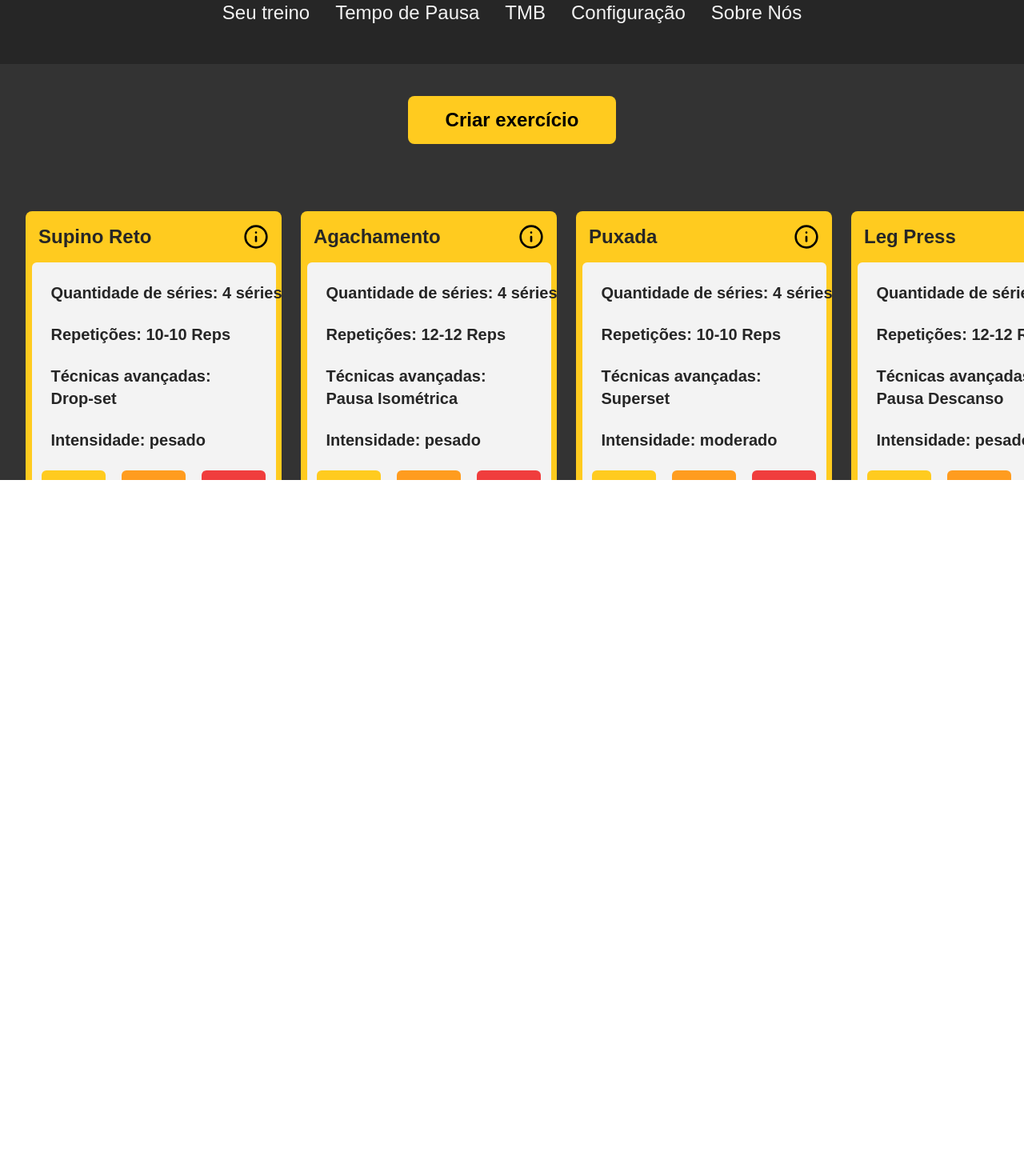
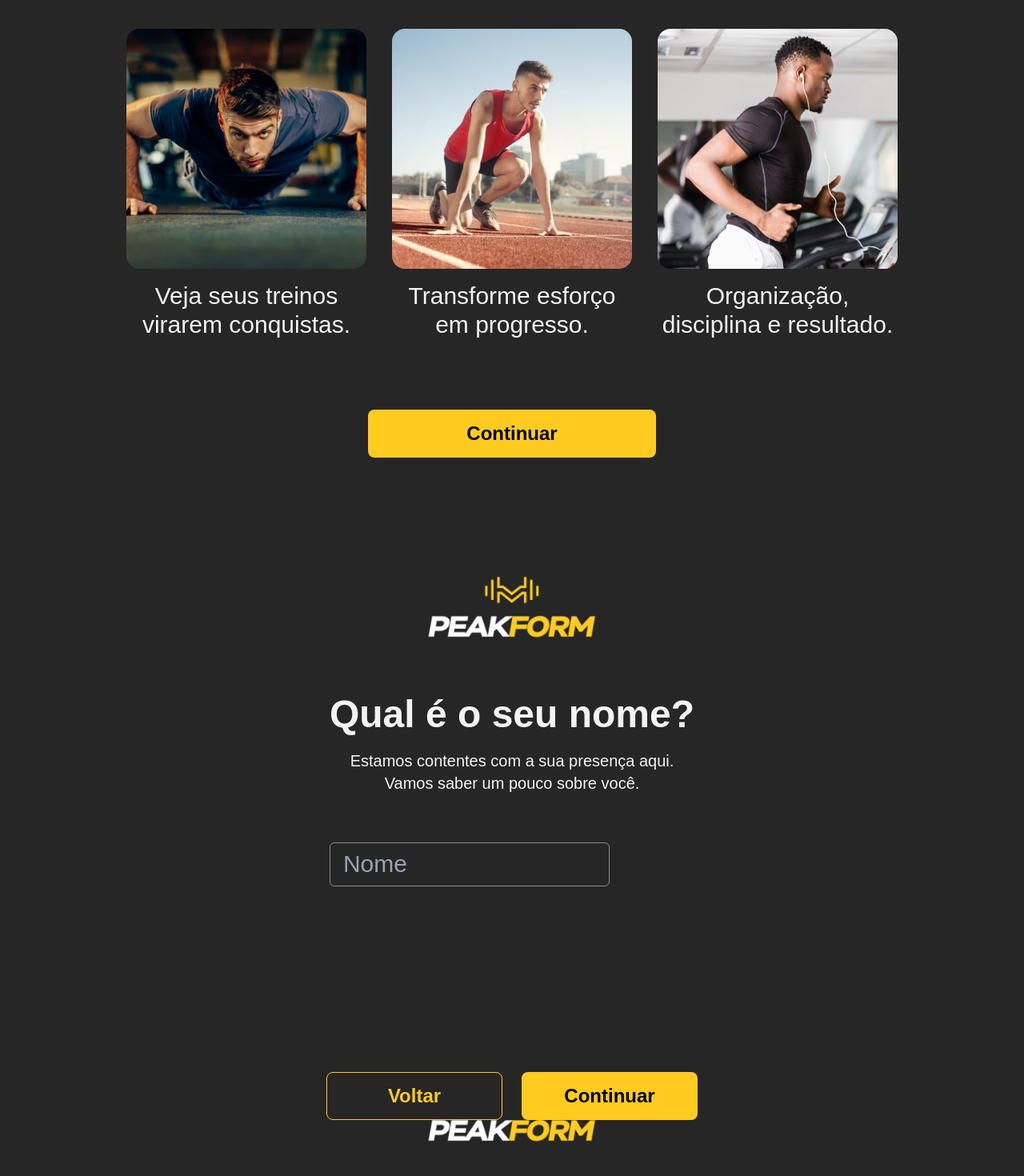
Before and after one commit to iagoliziero/peak-form, a React (Vite) app: page / in a window 1280 px wide. Shown: the part 200-1670 px from the top of the page at 80% size. Before the commit the page ends 800 px from the top, so only its background shows below. Built offline with nearby package versions, Linux system fonts and the light colour scheme; a web font is replaced by a local one.

Commit message:
quinto commit (updated the pages and created loginPage)

```diff
--- a/index.html
+++ b/index.html
@@ -2,7 +2,7 @@
 <html lang="en">
   <head>
     <meta charset="UTF-8" />
-    <link rel="icon" type="image/svg+xml" href="/vite.svg" />
+    <link rel="icon" type="image/svg+xml" href="src/public/iconPeakForm.png" />
     <meta name="viewport" content="width=device-width, initial-scale=1.0" />
     <link href="https://fonts.googleapis.com/css2?family=Darker+Grotesque:wght@400;500;700&display=swap" rel="stylesheet">
     <title>PeakForm</title>
--- a/package.json
+++ b/package.json
@@ -12,7 +12,9 @@
   "dependencies": {
     "lucide-react": "^0.475.0",
     "react": "^18.3.1",
-    "react-dom": "^18.3.1"
+    "react-dom": "^18.3.1",
+    "react-hook-form": "^7.54.2",
+    "validator": "^13.12.0"
   },
   "devDependencies": {
     "@eslint/js": "^9.9.0",
--- a/src/App.jsx
+++ b/src/App.jsx
@@ -1,8 +1,16 @@
 import { useState } from "react";
 import "./App.css";
 import UserContext from "./contexts/userContexts.jsx";
+import GoalPage from "./pages/GoalPage.jsx";
+import NamePage from "./pages/NamePage.jsx";
+import Home from "./pages/Home.jsx";
+import ActivityPage from "./pages/ActivityPage.jsx"
+import ProfileBodyPage from "./pages/ProfileBodyPage.jsx";
+import MainPage from "./pages/MainPage.jsx";
+import LoginPage from "./pages/LoginPage.jsx";
 
-import MainPage from "./pages/MainPage.jsx";
+
+
 
 function App() {
   const [user, setUser] = useState("");
@@ -47,53 +55,19 @@ function App() {
       reps: "15-15 Reps",
       tecAvan: "Drop-set",
       intensidade: "leve",
-    },
-    {
-      id: 6,
-      title: "Remada Curvada",
-      qtdSeries: "4 séries",
-      reps: "10-10 Reps",
-      tecAvan: "Superset",
-      intensidade: "pesado",
-    },
-    {
-      id: 7,
-      title: "Rosca Direta",
-      qtdSeries: "4 séries",
-      reps: "12-12 Reps",
-      tecAvan: "Pausa Isométrica",
-      intensidade: "moderado",
-    },
-    {
-      id: 8,
-      title: "Desenvolvimento",
-      qtdSeries: "4 séries",
-      reps: "10-10 Reps",
-      tecAvan: "Drop-set",
-      intensidade: "pesado",
-    },
-    {
-      id: 9,
-      title: "Stiff",
-      qtdSeries: "4 séries",
-      reps: "12-12 Reps",
-      tecAvan: "Pausa Descanso",
-      intensidade: "moderado",
-    },
-    {
-      id: 10,
-      title: "Abdominals",
-      qtdSeries: "4 séries",
-      reps: "20-20 Reps",
-      tecAvan: "Repetições Forçadas",
-      intensidade: "leve",
     }
   ]);
 
   return (
     <>
       <UserContext.Provider value={{ user, setUser }}>
-        <MainPage exercise={exercise} />
+           <Home />
+           <NamePage />
+          <GoalPage />
+           <ActivityPage />
+          <ProfileBodyPage />
+          <MainPage exercise={exercise} />
+         <LoginPage />
       </UserContext.Provider>
     </>
   );
--- a/src/components/DropDownMenu.jsx
+++ b/src/components/DropDownMenu.jsx
@@ -43,7 +43,7 @@ import { Menu } from "lucide-react";
             </li>
               <button
                 className="block p-5 text-xl md:text-2xl  " >
-                Configuração
+                Perfil
               </button>
             <li>
               <button
--- a/src/pages/ActivityPage.jsx
+++ b/src/pages/ActivityPage.jsx
@@ -18,7 +18,7 @@ function ActivityPage() {
 
 
   return (
-    <div className="h-screen bg-darker bg-cover bg-center bg-no-repeat flex flex-col items-center gap-12 overflow-auto">
+    <div className="h-screen bg-darker bg-cover bg-center bg-no-repeat flex flex-col items-center gap-12 lg:justify-center overflow-auto">
     <div className="flex flex-col justify-center mt-10 gap-8">
       <span className="flex flex-col items-center">
         <img
@@ -55,7 +55,7 @@ function ActivityPage() {
         </div>
       </div>
     </div>
-    <div className="flex flex-row lg:relative mt-10 mb-10 items-center md:items-center gap-6">
+    <div className="flex flex-row lg:relative mt-6 mb-10 items-center md:items-center gap-6">
       <button className="w-[170px] hidden md:block md:w-[220px] h-[60px] border border-yellowMain text-2xl rounded-lg text-yellowMain hover:scale-105 transition-all font-semibold">
         Voltar
       </button>
--- a/src/pages/Home.jsx
+++ b/src/pages/Home.jsx
@@ -1,6 +1,6 @@
 function Home() {
   return (
-    <div className="h-screen bg-darker bg-cover bg-center bg-no-repeat flex flex-col items-center gap-12 overflow-auto ">
+    <div className="h-screen bg-darker bg-cover bg-center bg-no-repeat flex flex-col items-center gap-12 lg:justify-center overflow-auto ">
       <div className=" flex flex-col justify-center mt-10 gap-8">
         <span>
           <h1 className="text-3xl md:text-4xl lg:text-5xl font-darker text-whiteMain font-semibold text-center">
@@ -48,7 +48,7 @@ function Home() {
       </div>
       <div className="flex flex-col sticky bottom-0 lg:relative mt-10 items-center md:items-center">
             <button
-              className="w-[300px] md:w-[260px] h-[60px]
+              className="w-[300px] md:w-[360px] h-[60px]
                     bg-yellowMain mb-12 text-2xl rounded-lg hover:bg-orange hover:scale-105 transition-all font-semibold"
             >
               Continuar
--- /dev/null
+++ b/src/pages/LoginPage.jsx
@@ -0,0 +1,128 @@
+import { stringify } from "postcss";
+import { useForm } from "react-hook-form";
+import validator from 'validator'
+
+function LoginPage() {
+  const {
+    register,
+    handleSubmit,
+    formState: { errors },
+    watch,
+  } = useForm();
+
+  const watchPassword = watch('password')
+
+  const onSubmit = (data) => {
+    alert(JSON.stringify(data))
+  }
+  return (
+    <div className="h-screen bg-darker bg-cover bg-center bg-no-repeat flex flex-col items-center gap-12 overflow-auto lg:justify-center">
+      <div className=" flex flex-col justify-center mt-10 gap-8">
+        <span className="flex flex-col items-center">
+          <img
+            className="w-[160px] md:w-[190px] lg:w-[220px] xl:w-[250px]"
+            src="src/public/logo.png"
+            alt="logo"
+          />
+        </span>
+      </div>
+      <div className="flex flex-col ">
+        <div className="mt-5 flex flex-col gap-3">
+          <h1 className="text-3xl md:text-4xl lg:text-5xl text-whiteMain text-center font-semibold">
+            {" "}
+            Quase lá! Crie a sua conta
+          </h1>
+          <div className="flex flex-col items-center mt-10">
+            <div>
+              <input
+                {...register("email", { required: true, validate: (value) => validator.isEmail(value)})}
+
+                className={`mt-5 w-[320px] md:w-[350px] md:h-[55px] h-[50px] rounded-md bg-darker border border-gray text-3xl p-4 text-whiteMain focus:outline-none focus:ring-3  ${
+                  errors?.email ? "border-lightRed" : "focus:border-yellowMain"
+                }`}
+                type="text"
+                placeholder="Endereço de e-mail "
+              />
+              {errors?.email?.type === "required" && (
+                <p className="text-lightRed mx-4 mt-1">
+                  {" "}
+                  O e-mail é obrigatório.{" "}
+                </p>
+              )}
+              {errors?.email?.type === "validate" && (
+                <p className="text-lightRed mx-4 mt-1">
+                  {" "}
+                  Digite um e-mail válido.{" "}
+                </p>
+              )}
+            </div>
+            <div>
+              <input
+                {...register("password", { required: true, minLength: 7 })}
+
+                className={`mt-5 w-[320px] md:w-[350px] md:h-[55px] h-[50px] rounded-md bg-darker border border-gray text-3xl p-4 text-whiteMain focus:outline-none focus:ring-3  ${
+                  errors?.password
+                    ? "border-lightRed"
+                    : "focus:border-yellowMain"
+                }`}
+                type="password"
+                placeholder="Criar uma senha "
+              />
+              {errors?.password?.type === "required" && (
+                <p className="text-lightRed mx-4 mt-1">
+                  {" "}
+                  A senha é obrigatória.{" "}
+                </p> )}
+                {errors?.password?.type === "minLength" && (
+                <p className="text-lightRed mx-4 mt-1">
+                  {" "}
+                  A senha deve ter pelo menos 7 caracteres.{" "}
+                </p> )}
+
+            </div>
+            <div>
+              <input
+                {...register("passwordConfirmation", { required: true, validate: (value) => value ===watchPassword })}
+                className={`mt-5 w-[320px] md:w-[350px] md:h-[55px] h-[50px] rounded-md bg-darker border border-gray text-3xl p-4 text-whiteMain focus:outline-none focus:ring-3  ${
+                  errors?.confirmPassword
+                    ? "border-lightRed"
+                    : "focus:border-yellowMain"
+                }`}
+                type="password"
+                placeholder="Confirmar senha "
+              />
+              {errors?.passwordConfirmation?.type === "required" && (
+                <p className="text-lightRed mx-4 mt-1">
+                  {" "}
+                  A confirmação é obrigatória.{" "}
+                </p>
+              )}
+              {errors?.passwordConfirmation?.type === "validate" && (
+                <p className="text-lightRed mx-4 mt-1">
+                  {" "}
+                  As senhas não se coincidem.{" "}
+                </p>
+              )}
+            </div>
+            <div className="flex justify-start mt-3">
+                <p className="text-center text-xl  text-whiteMain">Deve ter pelo menos 7 caracteres, <br className="md:hidden" /> sem espaço. </p>
+            </div>
+          </div>
+          <div className="mt-10 gap-3 flex flex-col items-center ">
+            <button
+            onClick={() => handleSubmit(onSubmit)()}
+            className="w-[300px] md:w-[360px] h-[60px] bg-yellowMain mt-8 text-2xl rounded-lg hover:bg-orange hover:scale-105 transition-all font-semibold">
+              Continuar
+            </button>
+            <h2 className="text-2xl lg:text-3xl font-darker text-whiteMain font-semibold text-center">
+              {" "}
+              Ou
+            </h2>
+          </div>
+        </div>
+      </div>
+    </div>
+  );
+}
+
+export default LoginPage;
--- a/src/pages/MainPage.jsx
+++ b/src/pages/MainPage.jsx
@@ -25,7 +25,7 @@ function MainPage({ exercise }) {
         <DropdownMenu />
       </div>
       <nav className="hidden lg:block  ">
-        <ul className="flex gap-8 text-center text-2xl xl:text-3xl text-whiteMain ">
+        <ul className="flex gap-8 text-center text-2xl xl:text-2xl text-whiteMain ">
           <li className="hover:text-yellowMain cursor-pointer transition-all hover:scale-105 ">
             {" "}
             Seu treino{" "}
@@ -41,7 +41,7 @@ function MainPage({ exercise }) {
           <li className="hover:text-yellowMain cursor-pointer transition-all hover:scale-105 ">
             {" "}
             {" "}
-            Configuração
+            Perfil
           </li>
           <li className="hover:text-yellowMain cursor-pointer transition-all hover:scale-105 ">
             {" "}
@@ -53,7 +53,7 @@ function MainPage({ exercise }) {
       <div className="w-full bg-main-darker bg-cover bg-center bg-no-repeat flex flex-col items-center gap-5">
         <div className="mt-10 flex justify-center ">
           <button
-            className="w-[300px] md:w-[260px] h-[60px] bg-yellowMain mb-12 text-2xl rounded-lg hover:bg-orange hover:scale-105 transition-all font-semibold"
+            className="w-[300px] md:w-[360px] h-[60px] bg-yellowMain mb-8 mt-8 text-2xl rounded-lg hover:bg-orange hover:scale-105 transition-all font-semibold"
           >
             Criar exercício
           </button>
--- a/src/pages/NamePage.jsx
+++ b/src/pages/NamePage.jsx
@@ -1,11 +1,18 @@
 import { useContext } from "react";
 import userContext from "../contexts/userContexts";
+import { useForm } from "react-hook-form";
 
 function NamePage() {
+  const {register, handleSubmit, formState:  {errors}} = useForm()
   const { user, setUser } = useContext(userContext);
+
+  const onSubmit = (data) => {
+    console.log(data.user)
+  }
+
   return (
-    <div className="h-screen bg-darker bg-cover bg-center bg-no-repeat flex flex-col items-center gap-12 overflow-auto ">
-      <div className=" flex flex-col justify-center mt-16 gap-8">
+    <div className="h-screen bg-darker bg-cover bg-center bg-no-repeat flex flex-col items-center gap-12 lg:justify-center overflow-auto ">
+      <div className=" flex flex-col justify-center mt-16 lg:mt-0 gap-8">
         <span className="flex flex-col items-center">
           <img
             className="w-[160px] md:w-[190px] lg:w-[220px] xl:w-[250px]"
@@ -28,21 +35,25 @@ function NamePage() {
               Vamos saber um pouco sobre você.
             </p>{" "}
           </span>
-          <div className="flex justify-center">
+          <div className="flex flex-col justify-center">
             <div>
               <input
-              maxLength={10}
+              {...register('user', {required: true})}
+                maxLength={10}
                 value={user}
                 onChange={(e) => setUser(e.target.value)}
-                className=" mt-10 w-[320px] md:w-[350px] md:h-[55px] h-[50px] rounded-md bg-darker border border-gray text-3xl p-4 text-whiteMain focus:outline-none focus:ring-3 focus:border-yellowMain"
+                className={ `mt-10 w-[320px] md:w-[350px] md:h-[55px] h-[50px] rounded-md bg-darker border border-gray text-3xl p-4 text-whiteMain focus:outline-none focus:ring-3 focus:border-yellowMain ${errors?.user ? "border-lightRed" : "focus:border-yellowMain" }`
+
+                }
                 type="text"
                 placeholder="Nome"
               />
             </div>
+            {errors?.user && <p className="text-lightRed mx-4 mt-1"> Digite um nome válido. </p>}
           </div>
         </div>
       </div>
-      <div className="flex flex-row relative top-64 lg:relative mt-10 items-center md:items-center gap-6 mb-10">
+      <div className="flex flex-row relative top-64 lg:top-40 lg:relative mt-6 items-center md:items-center gap-6 ">
         <button
           className="w-[170px] hidden md:block  md:w-[220px] h-[60px]
                     border border-yellowMain text-yel mb-12 text-2xl rounded-lg text-yellowMain hover:scale-105 transition-all font-semibold"
@@ -50,9 +61,10 @@ function NamePage() {
           Voltar
         </button>
         <button
+        onClick={()=> handleSubmit(onSubmit)()}
           className="w-[300px] md:visible-false md:w-[220px] h-[60px]
-                    bg-yellowMain mb-12 text-2xl rounded-lg hover:bg-orange hover:scale-105 transition-all font-semibold"
-        >
+        bg-yellowMain mb-12 text-2xl rounded-lg hover:bg-orange hover:scale-105 transition-all font-semibold"
+>
           Continuar
         </button>
       </div>
--- a/src/pages/ProfileBodyPage.jsx
+++ b/src/pages/ProfileBodyPage.jsx
@@ -1,6 +1,19 @@
+import { data } from "autoprefixer";
+import { useForm } from "react-hook-form";
+
 function ProfileBodyPage() {
+  const {
+    register,
+    handleSubmit,
+    formState: { errors },
+  } = useForm();
+
+  const onSubmit = (data) => {
+    console.log(data);
+  };
+
   return (
-    <div className="h-screen bg-darker bg-cover bg-center bg-no-repeat flex flex-col items-center gap-12 overflow-auto ">
+    <div className="h-screen bg-darker bg-cover bg-center bg-no-repeat flex flex-col items-center gap-12 overflow-auto lg:justify-center">
       <div className=" flex flex-col justify-center mt-10 gap-8">
         <span className="flex flex-col items-center">
           <img
@@ -19,17 +32,22 @@ function ProfileBodyPage() {
           <div className="flex justify-center">
             <div>
               <input
+                {...register("height", { required: true })}
                 maxLength={3}
-                className=" mt-5 w-[320px] md:w-[350px] md:h-[55px] h-[50px] rounded-md bg-darker border border-gray text-3xl p-4 text-whiteMain focus:outline-none focus:ring-3 focus:border-yellowMain"
-                type="text"
-                placeholder="Sua altura"
+                className={`mt-5 w-[320px] md:w-[350px] md:h-[55px] h-[50px] rounded-md bg-darker border border-gray text-3xl p-4 text-whiteMain focus:outline-none focus:ring-3  ${
+                  errors?.height ? "border-lightRed" : "focus:border-yellowMain"
+                }`}
+                type="number"
+                placeholder="Sua altura "
               />
-              <div className="left-32 md:left-36 bottom-11 relative text-center text-2xl  text-whiteMain">
-                {" "}
-                cm
-              </div>
+              {errors?.height && (
+                <p className="text-lightRed mx-4 mt-1">
+                  {" "}
+                  A altura é obrigatório.{" "}
+                </p>
+              )}
             </div>
-            <div></div>
+
           </div>
         </div>
 
@@ -47,17 +65,21 @@ function ProfileBodyPage() {
           <div className="flex justify-center">
             <div>
               <input
+                {...register("weight", { required: true })}
                 maxLength={3}
-                className=" mt-5 w-[320px] md:w-[350px] md:h-[55px] h-[50px] rounded-md bg-darker border border-gray text-3xl p-4 text-whiteMain focus:outline-none focus:ring-3 focus:border-yellowMain"
-                type="text"
+                className={`mt-5 w-[320px] md:w-[350px] md:h-[55px] h-[50px] rounded-md bg-darker border border-gray text-3xl p-4 text-whiteMain focus:outline-none focus:ring-3 focus:border-yellowMain ${
+                  errors?.weight ? "border-lightRed" : "focus:border-yellowMain"
+                }`}
+                type="number"
                 placeholder="Peso atual"
               />
-              <div className="left-32 md:left-36 bottom-11 relative text-center text-2xl  text-whiteMain">
-                {" "}
-                kg
-              </div>
+              {errors?.weight && (
+                <p className="text-lightRed mx-4 mt-1">
+                  {" "}
+                  O peso é obrigatório.{" "}
+                </p>
+              )}
             </div>
-            <div></div>
           </div>
         </div>
 
@@ -69,17 +91,21 @@ function ProfileBodyPage() {
           <div className="flex justify-center">
             <div>
               <input
+                {...register("goalWeight", { required: true })}
                 maxLength={3}
-                className=" mt-5 w-[320px] md:w-[350px] md:h-[55px] h-[50px] rounded-md bg-darker border border-gray text-3xl p-4 text-whiteMain focus:outline-none focus:ring-3 focus:border-yellowMain"
-                type="text"
+                className={`mt-5 w-[320px] md:w-[350px] md:h-[55px] h-[50px] rounded-md bg-darker border border-gray text-3xl p-4 text-whiteMain focus:outline-none focus:ring-3 focus:border-yellowMain ${
+                  errors?.weight ? "border-lightRed" : "focus:border-yellowMain"
+                }`}
+                type="number"
                 placeholder="Meta de peso"
               />
-              <div className="left-32 md:left-36 bottom-11 relative text-center text-2xl  text-whiteMain">
-                {" "}
-                kg
-              </div>
+              {errors?.goalWeight && (
+                <p className="text-lightRed mx-4 mt-1">
+                  {" "}
+                  A meta é obrigatória.{" "}
+                </p>
+              )}
             </div>
-            <div></div>
           </div>
         </div>
       </div>
@@ -91,6 +117,7 @@ function ProfileBodyPage() {
           Voltar
         </button>
         <button
+          onClick={() => handleSubmit(onSubmit)()}
           className="w-[300px] md:visible-false md:w-[220px] h-[60px]
                         bg-yellowMain mb-12 text-2xl rounded-lg hover:bg-orange hover:scale-105 transition-all font-semibold"
         >
--- a/tailwind.config.js
+++ b/tailwind.config.js
@@ -24,7 +24,8 @@ export default {
         'whiteMain': '#f3f3f3',
         'red': '#f03d3d',
         'orange': '#ff9c1f',
-        'gray': "#8a8a8a"
+        'gray': "#8a8a8a",
+        'lightRed': "#ff6961"
       },
       fontFamily: {
         sans: ['Darker Grotesque', 'sans-serif'], // Substitui a fonte padrão
```
Also changed, not shown: src/pages/GoalPage.jsx (+6 -3 lines), src/public/iconPeakForm.png (added), 1 other file (tests, documents, lock files or other folders).
